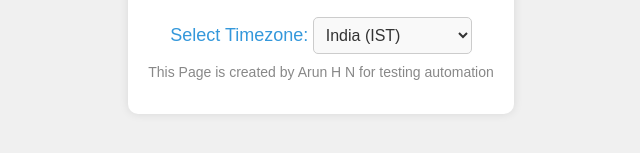
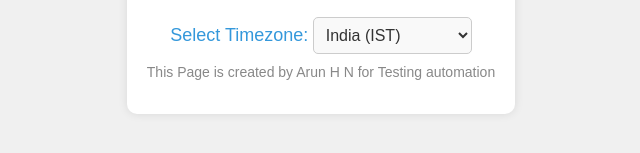
Before and after one commit to Arun-hn/Jenkins, a plain HTML site: page index.html in a window 1280 px wide. Shown: the part 415-568 px from the top of the page, 319-959 px from the left. Drawn offline with Linux system fonts and the light colour scheme.

Commit message:
Update index.html

```diff
--- a/index.html
+++ b/index.html
@@ -83,7 +83,7 @@
 
     <!-- New content for the page creator information -->
     <p class="page-creator">
-      This Page is created by Arun H N for testing automation
+      This Page is created by Arun H N for Testing automation
     </p>
   </div>
 </body>
```
